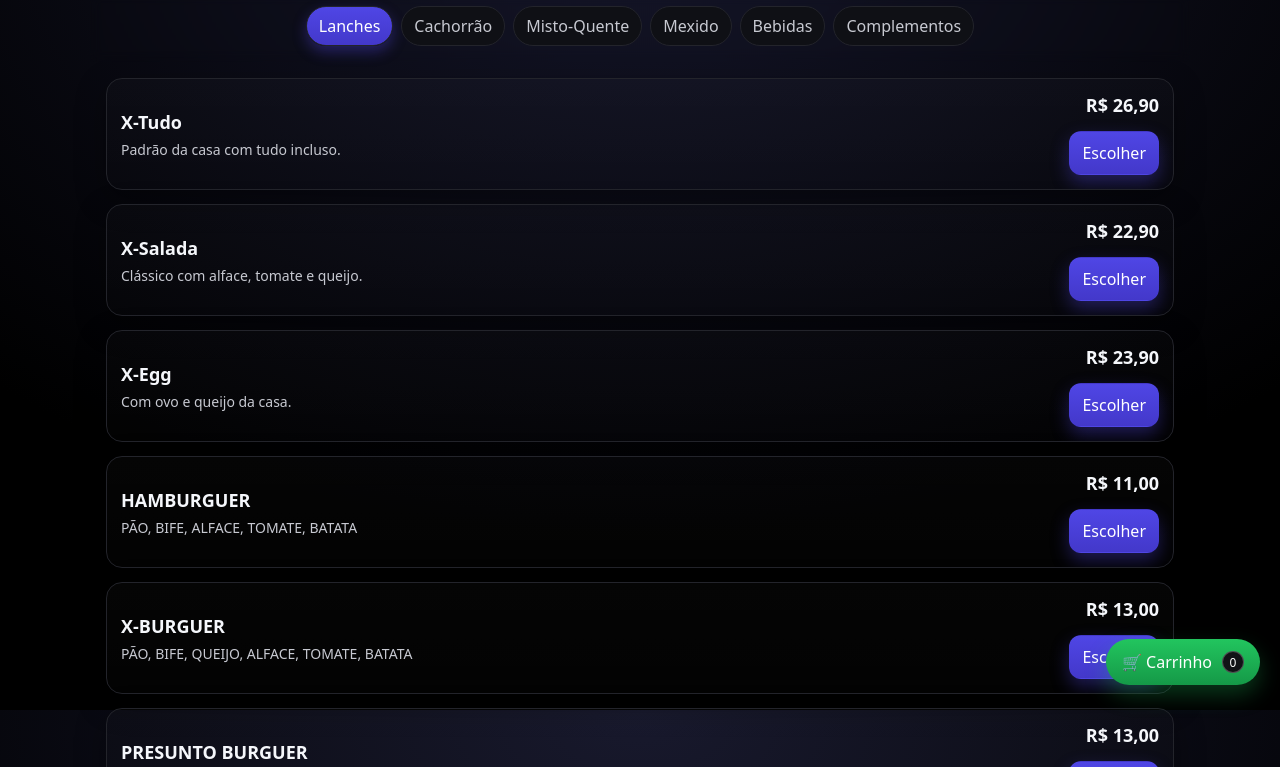
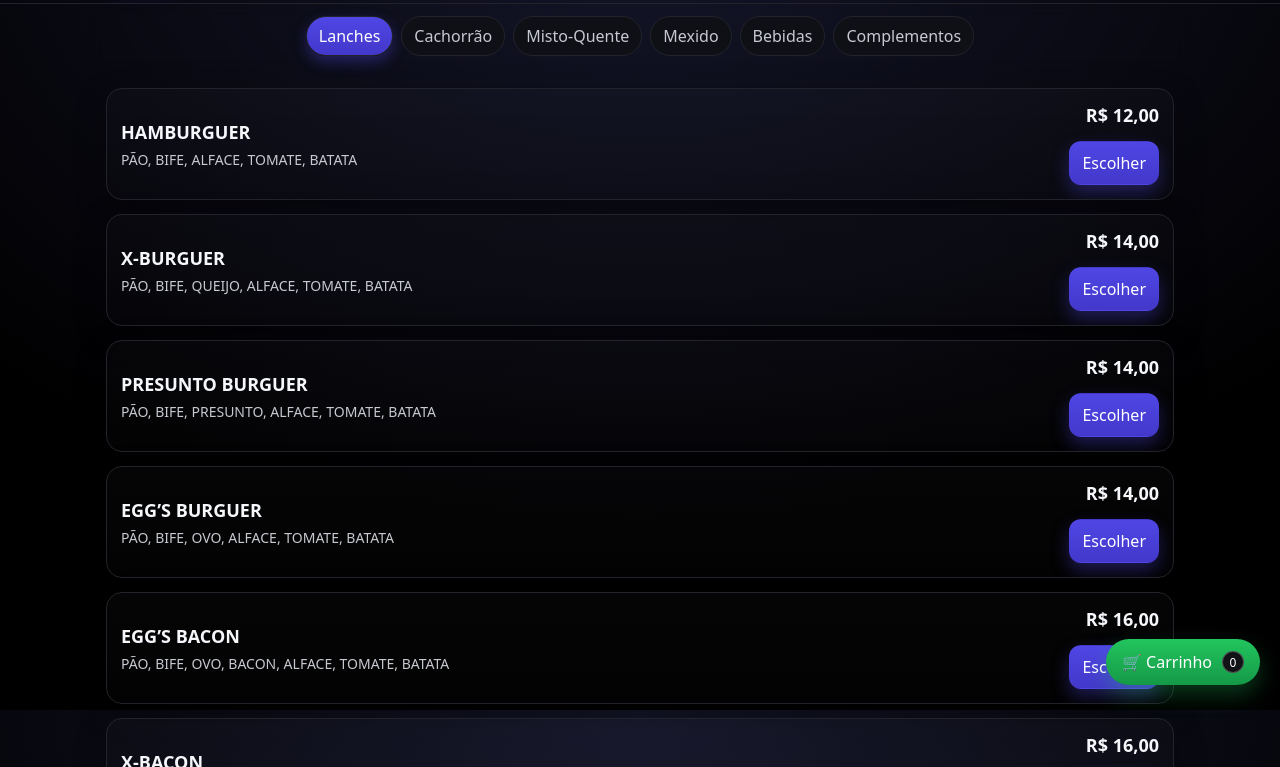
Before and after one commit to carlosmorais-git/cardapiodigital, a plain HTML site: page index.html in a window 1280 px wide. Shown: the part 90-857 px from the top of the page. Drawn offline with Linux system fonts and the light colour scheme.

Commit message:
Add files via upload

```diff
--- a/index.html
+++ b/index.html
@@ -20,7 +20,7 @@
     <header>
       <div class="brand container">
         <div  aria-hidden="true">
-          <img src="./assets/clara_lanchonete_logo.png" width="50px" height="50px" class="logo_imagem"/>
+          <img src="./assets/clara_lanchonete_logo.png" width="50px" height="60px" class="logo_imagem"/>
         </div>
         <div>
           <div class="title">Clara Lanches</div>
@@ -50,7 +50,7 @@
         <strong id="mTitle">Adicionar item</strong>
         <button class="btn-outline" id="mClose">Fechar</button>
       </div>
-      <div class="modal-body">
+      <div class="modal-body escolher">
         <div id="mDesc" style="color: var(--text-muted); font-size: 14px"></div>
         <div id="mVariantsBox" class="field" hidden>
           <label>Variação / Proteína</label>
--- a/scripts/data.js
+++ b/scripts/data.js
@@ -2,60 +2,33 @@ const WHATSAPP_NUMBER = "5532984985335";
 const NOME = "Clara Lanche";
 const URL = "claralanches";
 const ADDONS = [
-  { id: "add-bacon", label: "Bacon", price: 4.0 },
-  { id: "add-cheddar", label: "Cheddar", price: 3.5 },
-  { id: "add-ovo", label: "Ovo extra", price: 2.5 },
-  { id: "add-maionese", label: "Maionese extra", price: 1.5 },
+  { id: "add-bacon", label: "Bacon", price: 5.0 },
+  { id: "add-mussarela", label: "Mussarela c / fatia", price: 5.0 },
+  { id: "add-presunto", label: "Presunto c / fatia", price: 5.0 },
+  { id: "add-ovo", label: "Ovo extra", price: 5.0 },
+  { id: "add-bife", label: "Bife", price: 8.0 },
+];
+const ADDONS_CACHORRAO = [
+  { id: "add-bacon", label: "Bacon", price: 5.0 },
+  { id: "add-mussarela", label: "Mussarela c / fatia", price: 5.0 },
+  { id: "add-presunto", label: "Presunto c / fatia", price: 5.0 },
+  { id: "add-ovo", label: "Ovo", price: 5.0 },
+  { id: "add-maionese", label: "Maionese", price: 1.0 },
 ];
 
 const CATALOG = [
   {
     category: "Lanches",
     items: [
-      // Itens antigos
-      {
-        id: "x-tudo",
-        name: "X-Tudo",
-        desc: "Padrão da casa com tudo incluso.",
-        variants: [
-          { id: "boi", label: "Boi", price: 26.9 },
-          { id: "frango", label: "Frango", price: 24.9 },
-          { id: "lombo", label: "Lombo", price: 28.9 },
-        ],
-        addons: ADDONS,
-      },
-      {
-        id: "x-salada",
-        name: "X-Salada",
-        desc: "Clássico com alface, tomate e queijo.",
-        variants: [
-          { id: "boi", label: "Boi", price: 22.9 },
-          { id: "frango", label: "Frango", price: 20.9 },
-          { id: "lombo", label: "Lombo", price: 24.9 },
-        ],
-        addons: ADDONS,
-      },
-      {
-        id: "x-egg",
-        name: "X-Egg",
-        desc: "Com ovo e queijo da casa.",
-        variants: [
-          { id: "boi", label: "Boi", price: 23.9 },
-          { id: "frango", label: "Frango", price: 21.9 },
-          { id: "lombo", label: "Lombo", price: 25.9 },
-        ],
-        addons: ADDONS,
-      },
-
       // Novos itens "Lanches de chapa"
       {
         id: "hamburguer",
         name: "HAMBURGUER",
         desc: "PÃO, BIFE, ALFACE, TOMATE, BATATA",
         variants: [
-          { id: "boi", label: "Boi", price: 11.0 },
-          { id: "frango", label: "Frango", price: 14.0 },
-          { id: "lombo", label: "Lombo", price: 13.0 },
+          { id: "boi", label: "Boi", price: 12.0 },
+          { id: "frango", label: "Frango", price: 15.0 },
+          { id: "lombo", label: "Lombo", price: 14.0 },
         ],
         addons: ADDONS,
       },
@@ -64,9 +37,9 @@ const CATALOG = [
         name: "X-BURGUER",
         desc: "PÃO, BIFE, QUEIJO, ALFACE, TOMATE, BATATA",
         variants: [
-          { id: "boi", label: "Boi", price: 13.0 },
-          { id: "frango", label: "Frango", price: 16.0 },
-          { id: "lombo", label: "Lombo", price: 15.0 },
+          { id: "boi", label: "Boi", price: 14.0 },
+          { id: "frango", label: "Frango", price: 17.0 },
+          { id: "lombo", label: "Lombo", price: 16.0 },
         ],
         addons: ADDONS,
       },
@@ -75,9 +48,9 @@ const CATALOG = [
         name: "PRESUNTO BURGUER",
         desc: "PÃO, BIFE, PRESUNTO, ALFACE, TOMATE, BATATA",
         variants: [
-          { id: "boi", label: "Boi", price: 13.0 },
-          { id: "frango", label: "Frango", price: 16.0 },
-          { id: "lombo", label: "Lombo", price: 15.0 },
+          { id: "boi", label: "Boi", price: 14.0 },
+          { id: "frango", label: "Frango", price: 17.0 },
+          { id: "lombo", label: "Lombo", price: 16.0 },
         ],
         addons: ADDONS,
       },
@@ -86,9 +59,9 @@ const CATALOG = [
         name: "EGG’S BURGUER",
         desc: "PÃO, BIFE, OVO, ALFACE, TOMATE, BATATA",
         variants: [
-          { id: "boi", label: "Boi", price: 13.0 },
-          { id: "frango", label: "Frango", price: 16.0 },
-          { id: "lombo", label: "Lombo", price: 15.0 },
+          { id: "boi", label: "Boi", price: 14.0 },
+          { id: "frango", label: "Frango", price: 17.0 },
+          { id: "lombo", label: "Lombo", price: 16.0 },
         ],
         addons: ADDONS,
       },
@@ -97,9 +70,9 @@ const CATALOG = [
         name: "EGG’S BACON",
         desc: "PÃO, BIFE, OVO, BACON, ALFACE, TOMATE, BATATA",
         variants: [
-          { id: "boi", label: "Boi", price: 15.0 },
-          { id: "frango", label: "Frango", price: 18.0 },
-          { id: "lombo", label: "Lombo", price: 17.0 },
+          { id: "boi", label: "Boi", price: 16.0 },
+          { id: "frango", label: "Frango", price: 19.0 },
+          { id: "lombo", label: "Lombo", price: 18.0 },
         ],
         addons: ADDONS,
       },
@@ -108,9 +81,9 @@ const CATALOG = [
         name: "X-BACON",
         desc: "PÃO, BIFE, QUEIJO, BACON, ALFACE, TOMATE, BATATA",
         variants: [
-          { id: "boi", label: "Boi", price: 15.0 },
-          { id: "frango", label: "Frango", price: 17.0 },
-          { id: "lombo", label: "Lombo", price: 16.0 },
+          { id: "boi", label: "Boi", price: 16.0 },
+          { id: "frango", label: "Frango", price: 18.0 },
+          { id: "lombo", label: "Lombo", price: 17.0 },
         ],
         addons: ADDONS,
       },
@@ -119,9 +92,9 @@ const CATALOG = [
         name: "X-SALADA",
         desc: "PÃO, BIFE, QUEIJO, PRESUNTO, ALFACE, TOMATE, BATATA",
         variants: [
-          { id: "boi", label: "Boi", price: 14.0 },
-          { id: "frango", label: "Frango", price: 17.0 },
-          { id: "lombo", label: "Lombo", price: 16.0 },
+          { id: "boi", label: "Boi", price: 15.0 },
+          { id: "frango", label: "Frango", price: 18.0 },
+          { id: "lombo", label: "Lombo", price: 17.0 },
         ],
         addons: ADDONS,
       },
@@ -130,9 +103,9 @@ const CATALOG = [
         name: "X-EGG’S",
         desc: "PÃO, BIFE, QUEIJO, OVO, ALFACE, TOMATE, BATATA",
         variants: [
-          { id: "boi", label: "Boi", price: 15.0 },
-          { id: "frango", label: "Frango", price: 17.0 },
-          { id: "lombo", label: "Lombo", price: 16.0 },
+          { id: "boi", label: "Boi", price: 16.0 },
+          { id: "frango", label: "Frango", price: 18.0 },
+          { id: "lombo", label: "Lombo", price: 17.0 },
         ],
         addons: ADDONS,
       },
@@ -141,9 +114,9 @@ const CATALOG = [
         name: "PRESUNTO EGG’S",
         desc: "PÃO, BIFE, PRESUNTO, OVO, ALFACE, TOMATE, BATATA",
         variants: [
-          { id: "boi", label: "Boi", price: 16.0 },
-          { id: "frango", label: "Frango", price: 18.0 },
-          { id: "lombo", label: "Lombo", price: 17.0 },
+          { id: "boi", label: "Boi", price: 17.0 },
+          { id: "frango", label: "Frango", price: 19.0 },
+          { id: "lombo", label: "Lombo", price: 18.0 },
         ],
         addons: ADDONS,
       },
@@ -152,9 +125,9 @@ const CATALOG = [
         name: "X-SALADA EGG’S",
         desc: "PÃO, BIFE, QUEIJO, PRESUNTO, OVO, ALFACE, TOMATE, BATATA",
         variants: [
-          { id: "boi", label: "Boi", price: 16.0 },
-          { id: "frango", label: "Frango", price: 18.0 },
-          { id: "lombo", label: "Lombo", price: 17.0 },
+          { id: "boi", label: "Boi", price: 17.0 },
+          { id: "frango", label: "Frango", price: 19.0 },
+          { id: "lombo", label: "Lombo", price: 18.0 },
         ],
         addons: ADDONS,
       },
@@ -163,9 +136,9 @@ const CATALOG = [
         name: "X-TUDO",
         desc: "PÃO, BIFE, QUEIJO, PRESUNTO, BACON, OVO, MILHO, ERVILHA, ALFACE, TOMATE, BATATA",
         variants: [
-          { id: "boi", label: "Boi", price: 17.0 },
-          { id: "frango", label: "Frango", price: 19.0 },
-          { id: "lombo", label: "Lombo", price: 18.0 },
+          { id: "boi", label: "Boi", price: 18.0 },
+          { id: "frango", label: "Frango", price: 20.0 },
+          { id: "lombo", label: "Lombo", price: 19.0 },
         ],
         addons: ADDONS,
       },
@@ -175,25 +148,15 @@ const CATALOG = [
     category: "Cachorrão",
     items: [
       {
-        id: "cachorrao-salsicha",
-        name: "CACHORRÃO DE SALSICHA",
-        desc: "PÃO, SALSICHA, MILHO, ERVILHA, TOMATE, CEBOLA, PIMENTÃO, BATATA , MOLHO",
-        price: 13.0,
-        addons: ADDONS,
-      },
-      {
-        id: "cachorrao-frango",
-        name: "CACHORRÃO DE FRANGO",
-        desc: "PÃO, FRANGO, MILHO, ERVILHA, TOMATE, CEBOLA, PIMENTÃO, BATATA , MOLHO",
-        price: 15.0,
-        addons: ADDONS,
-      },
-      {
-        id: "cachorrao-lombo",
-        name: "CACHORRÃO DE LOMBO",
-        desc: "PÃO, LOMBO, MILHO, ERVILHA, TOMATE, CEBOLA, PIMENTÃO, BATATA , MOLHO",
-        price: 14.0,
-        addons: ADDONS,
+        id: "cachorrao",
+        name: "CACHORRÃO",
+        desc: "PÃO, PROTEINA, MILHO, ERVILHA, TOMATE, CEBOLA, PIMENTÃO, BATATA , MOLHO",
+        variants: [
+          { id: "salsicha", label: "Salsicha", price: 14.0 },
+          { id: "frango", label: "Frango", price: 16.0 },
+          { id: "lombo", label: "Lombo", price: 15.0 },
+        ],
+        addons: ADDONS_CACHORRAO,
       },
     ],
   },
@@ -204,7 +167,7 @@ const CATALOG = [
         id: "misto-quente",
         name: "MISTO-QUENTE",
         desc: "PÃO, PRESUNTO, QUEIJO",
-        price: 10.0,
+        price: 11.0,
       },
     ],
   },
@@ -215,44 +178,26 @@ const CATALOG = [
         id: "mexido",
         name: "MEXIDO",
         desc: "ARROZ, ERVILHA, MILHO, LOMBO, LINGUIÇA DE PORCO, TORRESMO, CEBOLA BRANCA, POMAROLA, AZEITE E OVO.",
-        price: 38.0,
+        price: 40.0,
       },
     ],
   },
   {
     category: "Bebidas",
     items: [
-      {
-        id: "refri-lata",
-        name: "Refrigerante Lata",
-        desc: "350 ml",
-        price: 8.0,
-      },
-      {
-        id: "refri-600",
-        name: "Refrigerante 600 ml",
-        desc: "Garrafa 600 ml",
-        price: 12.0,
-      },
-      { id: "agua", name: "Água Mineral", desc: "Sem gás 500 ml", price: 5.0 },
-      { id: "coca-2l", name: "COCA 2L", price: 14.0 },
-      { id: "paquera-2l", name: "PAQUERA 2L", price: 9.0 },
+      { id: "coca-2l", name: "COCA 2L", desc: "", price: 14.0 },
+      { id: "paquera-2l", name: "PAQUERA 2L", desc: "", price: 9.0 },
     ],
   },
   {
     category: "Complementos",
     items: [
       {
-        id: "batata",
-        name: "Batata Frita",
-        desc: "Porção individual",
-        price: 15.9,
+        id: "add-maionese-caseira",
+        name: "Maionese caseira",
+        desc: "Maionese tempeiro da casa",
+        price: 1.0,
       },
-      { id: "add-bacon", name: "Bacon", price: 5.0 },
-      { id: "add-mussarela", name: "Mussarela c/ Fátia", price: 5.0 },
-      { id: "add-presunto", name: "Presunto c/ Fátia", price: 5.0 },
-      { id: "add-ovo", name: "Ovo", price: 5.0 },
-      { id: "add-bife", name: "Bife", price: 8.0 },
     ],
   },
 ];
--- a/style/style.css
+++ b/style/style.css
@@ -53,7 +53,7 @@ button {
 header {
   position: sticky;
   top: 0;
-  z-index: 101;
+  z-index: 100;
   background: linear-gradient(
     180deg,
     rgba(11, 12, 16, 0.95),
@@ -89,7 +89,7 @@ header {
 .logo_imagem {
   border-radius: 10px;
   width: 100%;
-  background: black;
+  box-shadow: 0 6px 18px rgba(79, 70, 229, 0.35);
 }
 .title {
   font-size: 20px;
@@ -107,7 +107,7 @@ header {
   flex-wrap: wrap;
   padding: 12px 12px 16px;
   position: sticky;
-  top: 70px;
+  top: 93px;
   backdrop-filter: blur(6px);
   justify-content: center;
   z-index: 100;
@@ -319,9 +319,12 @@ dialog::backdrop {
   align-items: center;
 }
 .modal-body {
-  padding: 14px 16px 0;
+  padding: 14px 16px;
   display: grid;
   gap: 12px;
+}
+.modal-body.escolher {
+  padding: 14px 16px 0;
 }
 .modal-actions {
   padding: 14px 16px;
```
